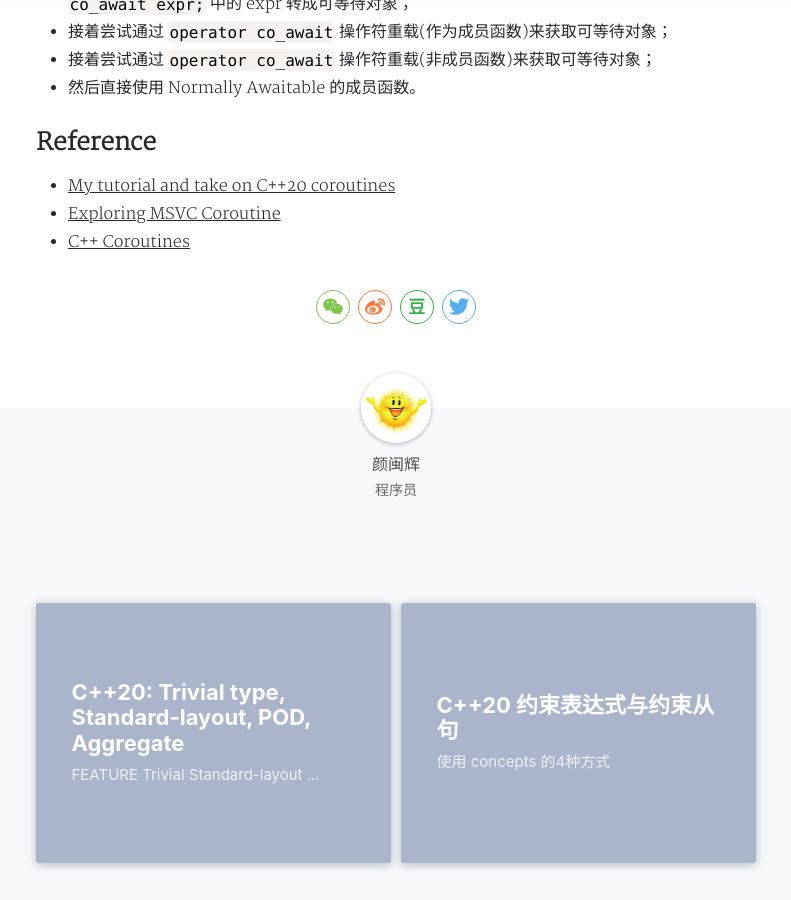
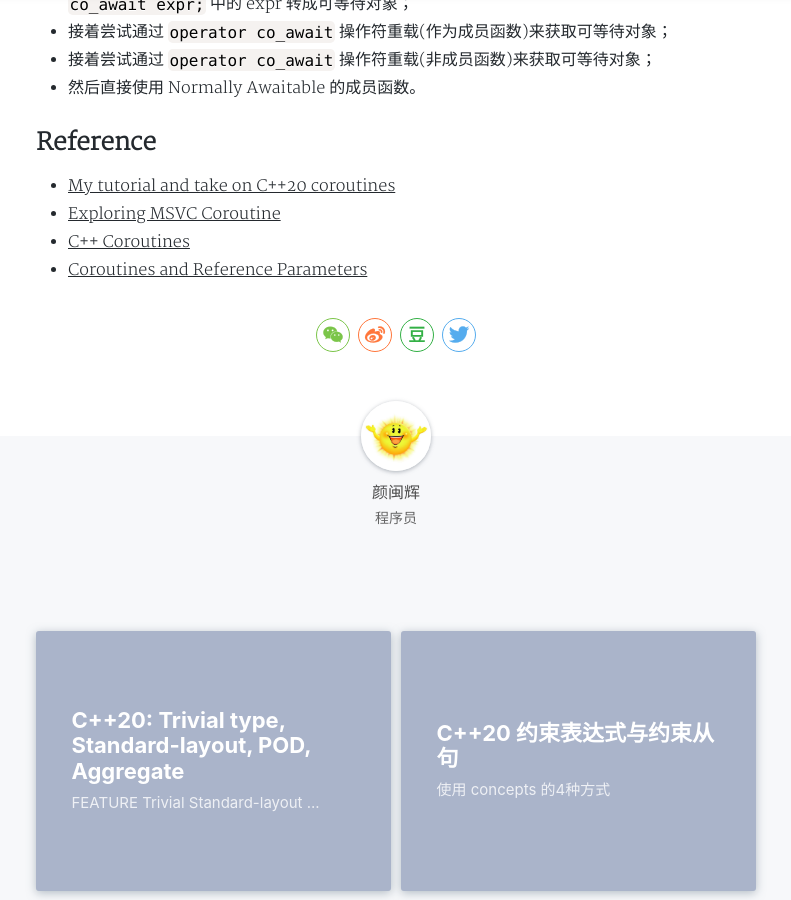
Before and after one commit to yanminhui/yanminhui.github.io, a Jekyll site: the page built from _posts/articles/2022-09-12-coroutines.md, in a window 1280 px wide and 900 px high, scrolled down 6822 px. Shown: the whole window, without its empty margins (244-1035 px from the left). Built offline with Jekyll 4.4.1, drawn with Linux system fonts in a browser that asks for light colours; nearby versions of some CDN libraries; a style sheet for code colours, icons or effects is not loaded.

Commit message:
Update 2022-09-12-coroutines.md

```diff
--- a/_posts/articles/2022-09-12-coroutines.md
+++ b/_posts/articles/2022-09-12-coroutines.md
@@ -196,3 +196,4 @@ struct return_type {
 - [My tutorial and take on C++20 coroutines](https://www.scs.stanford.edu/~dm/blog/c++-coroutines.html)
 - [Exploring MSVC Coroutine](https://luncliff.github.io/coroutine/articles/exploring-msvc-coroutine/)
 - [C++ Coroutines](https://lewissbaker.github.io/)
+- [Coroutines and Reference Parameters](https://toby-allsopp.github.io/2017/04/22/coroutines-reference-params.html)
```
